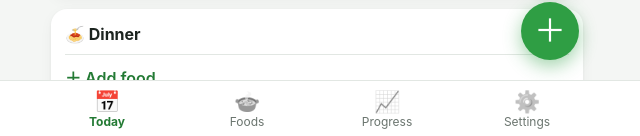
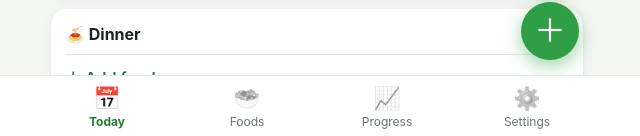
Before and after one commit to nobutoito/calories, a plain HTML site: page index.html in a window 1280 px wide. Shown: the part 662-798 px from the top of the page, 323-963 px from the left. Drawn offline with Linux system fonts and the light colour scheme.

Commit message:
Update index.html

```diff
--- a/index.html
+++ b/index.html
@@ -49,7 +49,7 @@ html.standalone .top{padding-top:calc(24px + env(safe-area-inset-top))}
 .fab{position:fixed;right:max(18px,calc(50% - 262px));bottom:calc(78px + env(safe-area-inset-bottom));width:58px;height:58px;border-radius:50%;border:0;background:var(--acc);color:#fff;font-size:32px;line-height:1;box-shadow:0 6px 18px rgba(47,158,68,.45);cursor:pointer;z-index:6}
 nav{position:fixed;left:0;right:0;bottom:0;z-index:7;background:var(--card);border-top:1px solid var(--line);display:flex;justify-content:center;padding-bottom:env(safe-area-inset-bottom)}
 nav a{flex:1;max-width:140px;text-align:center;padding:8px 0 7px;text-decoration:none;color:var(--mut);font-size:12px}
-nav a span{display:block;font-size:21px;line-height:1.2;filter:grayscale(1);opacity:.7}
+nav a span{display:flex;align-items:center;justify-content:center;height:28px;font-size:22px;line-height:1;margin-bottom:2px;filter:grayscale(1);opacity:.7}
 nav a.on{color:var(--acc2);font-weight:700}nav a.on span{filter:none;opacity:1}
 .sheet-bg{position:fixed;inset:0;background:rgba(0,0,0,.4);z-index:20}
 .sheet{position:fixed;left:0;right:0;bottom:0;z-index:21;max-width:560px;margin:0 auto;background:var(--bg);border-radius:20px 20px 0 0;max-height:92vh;max-height:92dvh;display:flex;flex-direction:column;padding:12px 14px calc(14px + env(safe-area-inset-bottom));animation:up .18s ease-out}
@@ -236,7 +236,7 @@ function route(){const h=location.hash.replace(/^#\/?/,'')||'today';const[r,a]=h
   else if(r==='settings')renderSettings();
   else renderToday();
   const tab={recipe:'foods',food:'foods',goal:'settings'}[r]||r;
-  $('#nav').innerHTML=[['today','📅','Today'],['foods','🍲','Foods'],['progress','📈','Progress'],['settings','⚙️','Settings']].map(([k,i,t])=>`<a href="#/${k}" class="${k===tab?'on':''}"><span>${i}</span>${t}</a>`).join('');
+  $('#nav').innerHTML=[['today','📅','Today'],['foods','🥗','Foods'],['progress','📈','Progress'],['settings','⚙️','Settings']].map(([k,i,t])=>`<a href="#/${k}" class="${k===tab?'on':''}"><span>${i}</span>${t}</a>`).join('');
 }
 window.addEventListener('hashchange',()=>{closeSheet();route();scrollTo(0,0)});
 
```
